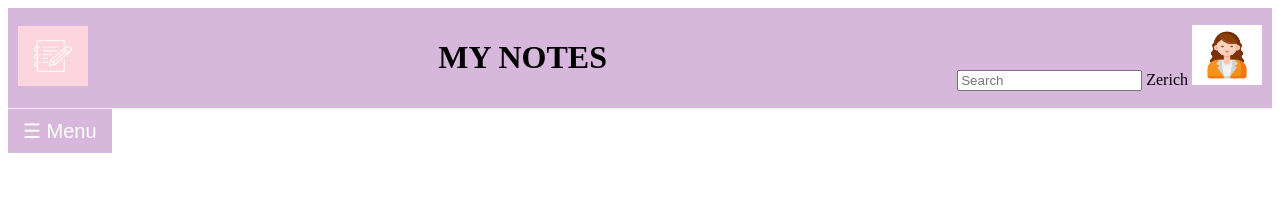
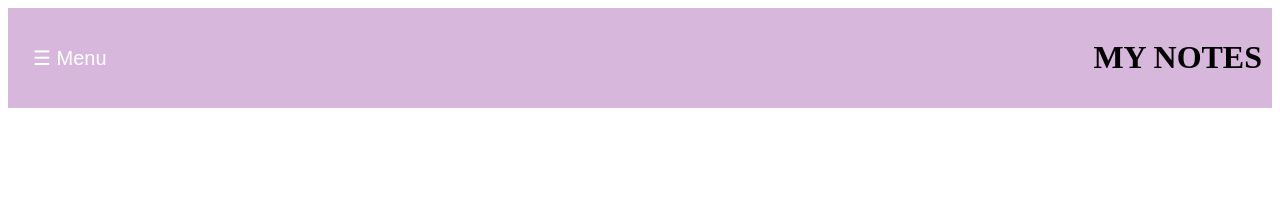
Before and after one commit to maythanhsuaung0-0/noteTaker, a plain HTML site: page frontend/navigation.html in a window 1280 px wide. Drawn offline with Linux system fonts and the light colour scheme.

Commit message:
Change the top n sideBar

```diff
--- a/frontend/css/variable.css
+++ b/frontend/css/variable.css
@@ -1,10 +1,10 @@
 .topbar {
-  background-color: white;
+  /* background-color: white; */
   padding: 10px;
   display: flex;
   justify-content: space-between;
   align-items: center;
-  border-bottom: 1px solid #eee;
+  /* border-bottom: 1px solid #eee; */
   position: relative;
   background-color: rgb(216, 183, 220);
 }
@@ -13,7 +13,6 @@
   display: flex;
   align-items: center;
   gap: 15px;
-  padding-left: 10%;
 
 }
 
@@ -50,23 +49,23 @@
   background-color: #f0f0f0;
 }
 
-.img {
+/* .img {
     font-weight: bold;
     position: left;
     width: 70px;
     height: 60px;
-}
+} */
 
-.picture {
+/* .picture {
     height: 60px;
     width: 70px;
-}
+} */
 
 .sidepanel  {
   width: 0;
   position: fixed;
   z-index: 1;
-  height: 250px;
+  height: 700px;
   top: 0;
   left: 0;
   background-color: #111;
--- a/frontend/navigation.html
+++ b/frontend/navigation.html
@@ -10,18 +10,17 @@
 
     <header class="topbar">
 
+<button class="openbtn" onclick="openNav()">☰ Menu</button>
 
-    <div class="Logo">
- <img src="img/download.png" class="img" alt="Notes Logo">
-</div>
+
+
 
   <h1>MY NOTES</h1>
-        <div class="topbar-right">
+        <!-- <div class="topbar-right">
           <input type="text" placeholder="Search" class="search-box" />
-          <span class="username">Zerich</span>
-          <img src="img/download (1).png" class="picture" alt="user" />
 
-        </div>
+
+        </div> -->
 
 
   </div>
@@ -38,8 +37,6 @@
   <a href="#">Trash</a>
 
 </div>
-
-<button class="openbtn" onclick="openNav()">☰ Menu</button>
 
 
 
```
